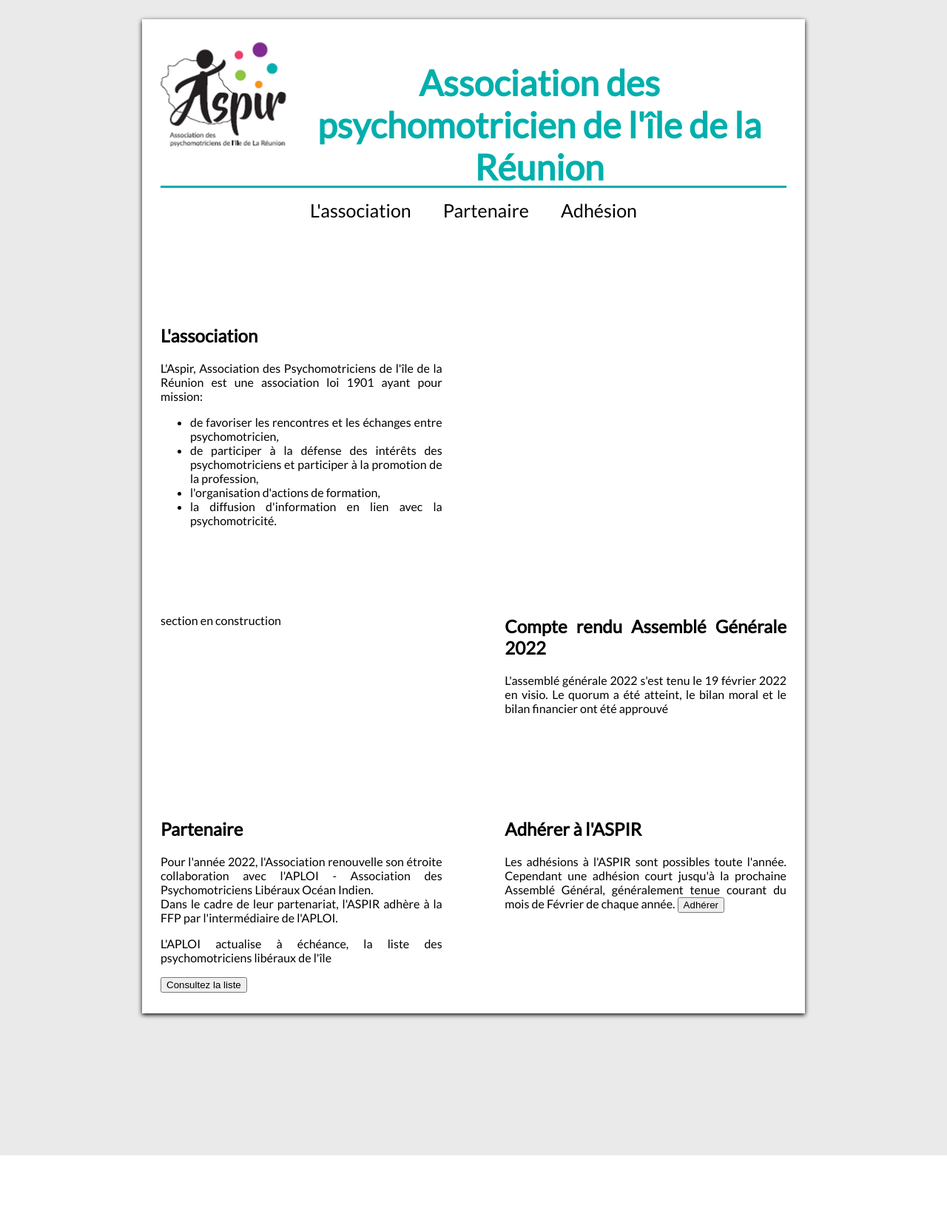
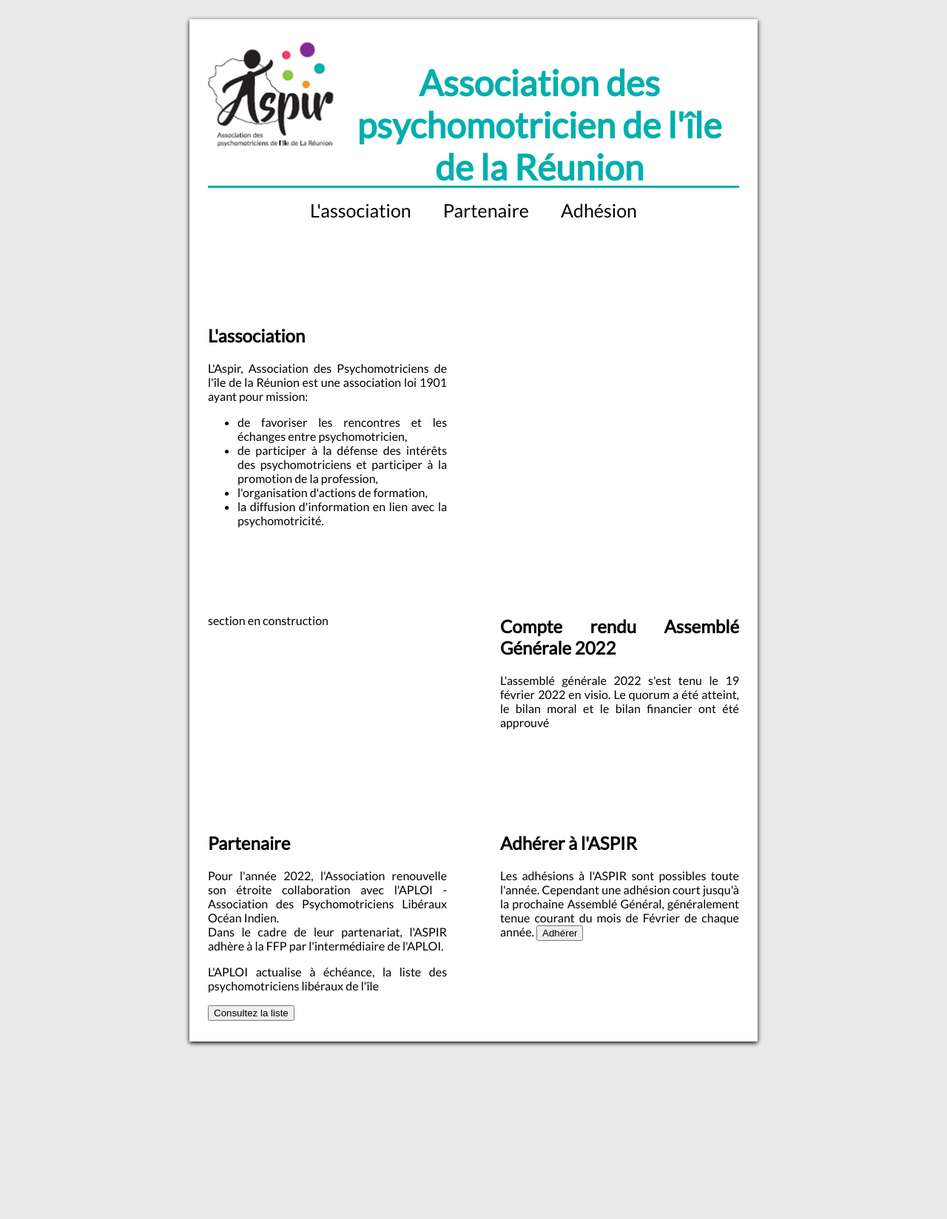
Before and after one commit to Nakeur/Aspir, a PHP site: page /aspir.html in a window 1280 px wide. Shown: the top 1648 px of the page at 74% size. Before the commit the page ends 1562 px from the top, so only its background shows below. Run offline with PHP 8.4, Linux system fonts and the light colour scheme.

Commit message:
Add files via upload

```diff
--- a/aspir.html
+++ b/aspir.html
@@ -38,16 +38,17 @@
         </div>
     </div>
     <div class ="infos_news">
+        <div class="infos_news_media">
+            <p>section en construction</p>
+        </div>
         <div class ="infos_news_txt">
         <h2>Compte rendu Assemblé Générale 2022</h2>
         <p>
             L'assemblé générale 2022 s'est tenu le 19 février 2022 en visio. Le quorum a été atteint, le bilan moral et
-             le bilan financier ont été approuvé
+            le bilan financier ont été approuvé
         </p>
         </div>
-        <div class="infos_news_media">
-            <p>section en construction</p>
-        </div>
+
     </div>
 
 
--- a/style.css
+++ b/style.css
@@ -1,6 +1,6 @@
 body {
     font-family:'Lato', sans-serif;
-    margin: 15%;
+    margin: 20%;
     margin-top: 2%;
     background-color: #eaeaea;
 }
@@ -63,16 +63,18 @@ a:hover {
 .infos_news {
     display: inline-block;
     margin-bottom: 100px;
+    width: 100%;
+}
+
+
+.infos_news_media {
+    float: left;
+    width: 45%;
 }
 
 .infos_news_txt {
+    float: right;
     width: 45%;
-    float:right;
-}
-
-.infos_news_media {
-    width: 45%;
-    float: left;
 }
 
 .third_section {
```
